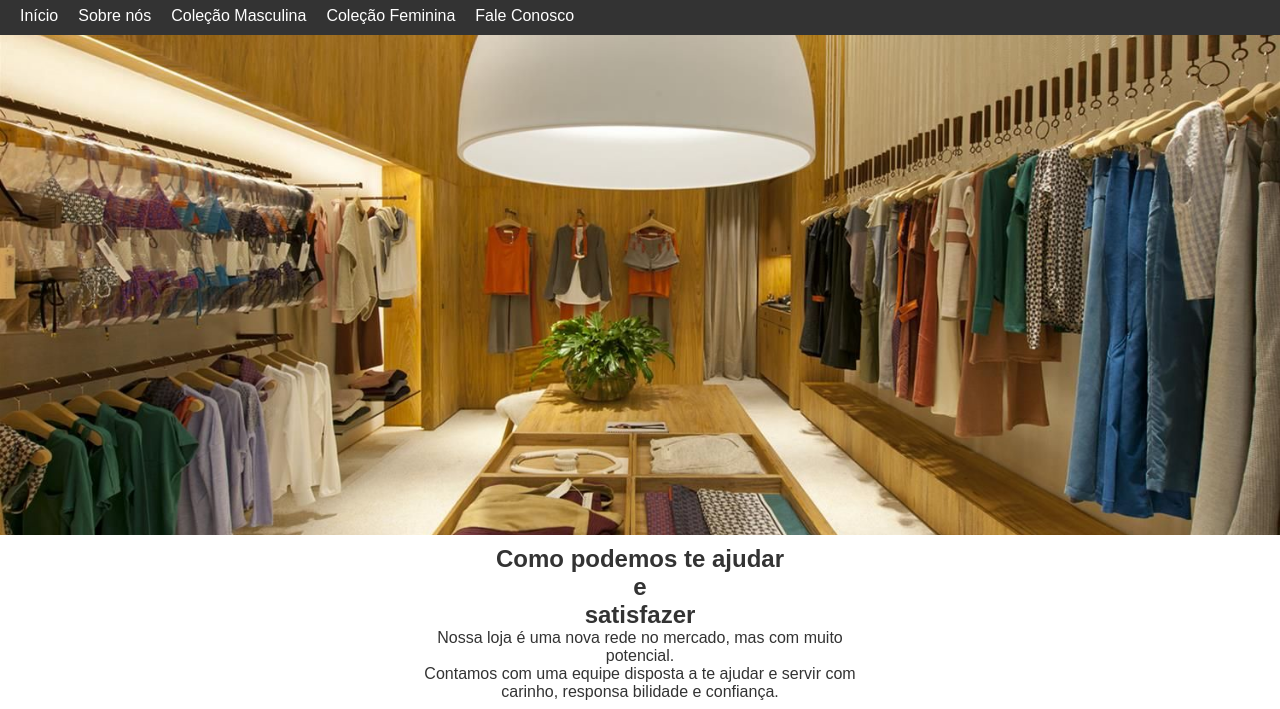
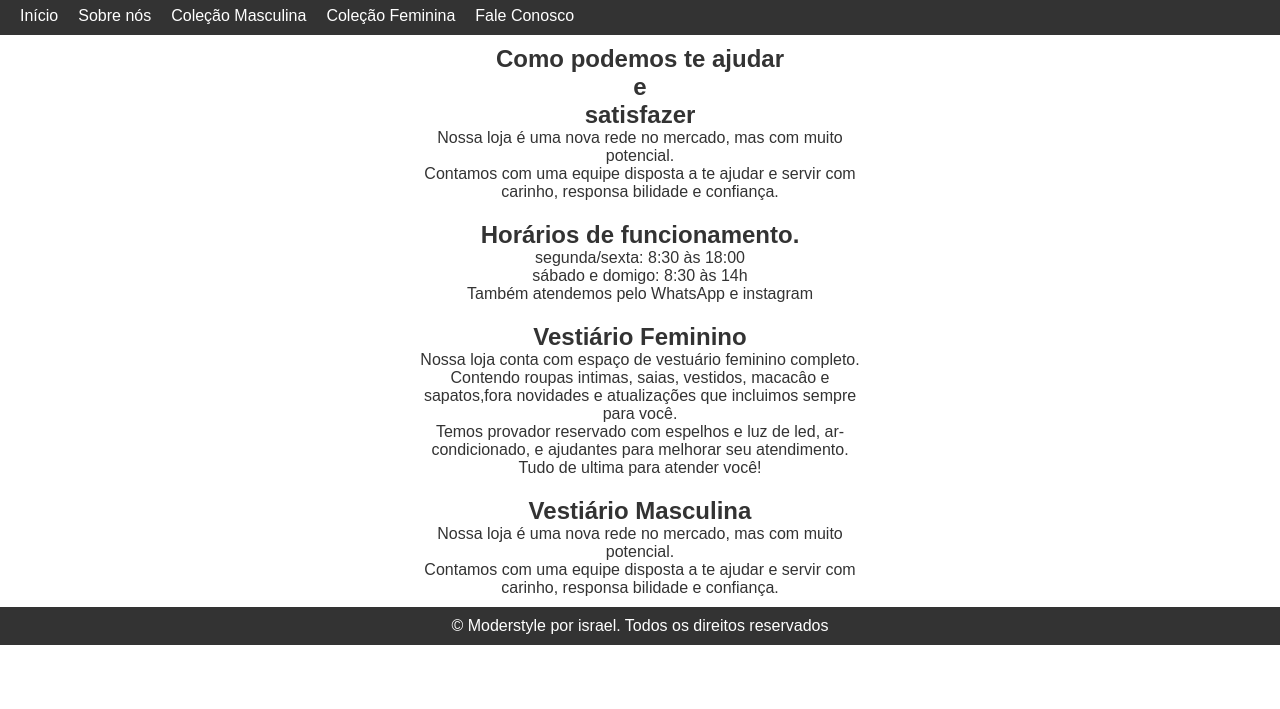
Before and after one commit to Israel700393/Moderstyle, a plain HTML site: page index.html in a window 1280 px wide. Shown: the part 48-757 px from the top of the page. Drawn offline with Linux system fonts and the light colour scheme; a script that the page names is missing.

Commit message:
010203040506

```diff
--- a/style.css
+++ b/style.css
@@ -16,10 +16,12 @@ body {
 }
 .image {
   overflow: hidden;
-  height: 300px;
+  height: 100%;
+  width: 100%;
 }
 .header {
-  height: 500px;
+  width: 100%;
+  height: auto;
 }
 .backgroundImage {
   overflow: hidden;
```
